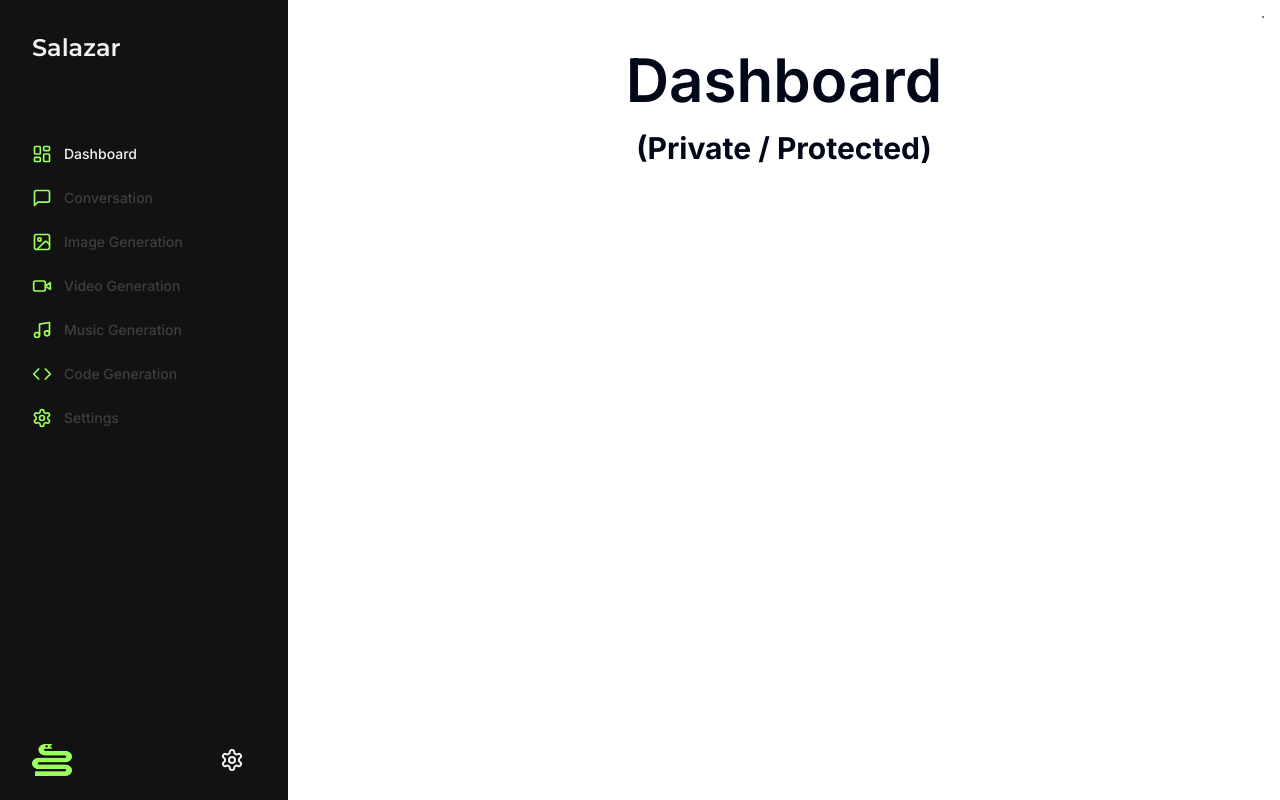
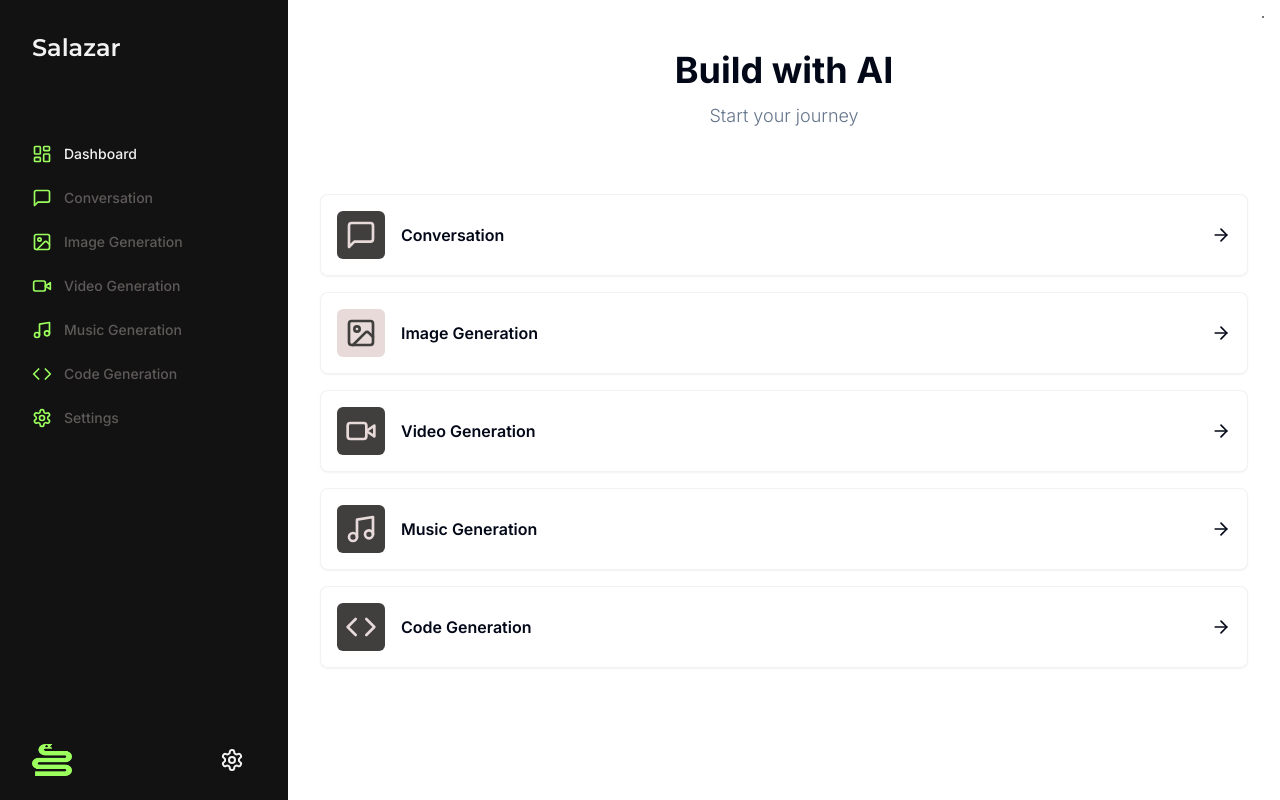
Before and after one commit to colinpoon/salazar, a Next.js app: page /dashboard in a window 1280 px wide. Built offline with nearby package versions, Linux system fonts and the light colour scheme.

Commit message:
dashboard tool cards and routes

```diff
--- a/app/(dashboard)/(routes)/dashboard/page.tsx
+++ b/app/(dashboard)/(routes)/dashboard/page.tsx
@@ -1,14 +1,124 @@
+'use client';
+import { useRouter } from 'next/navigation';
+import { cn } from '@/lib/utils';
+import {
+  Card,
+  CardContent,
+  CardDescription,
+  CardFooter,
+  CardHeader,
+  CardTitle,
+} from '@/components/ui/card';
+import {
+  ArrowRight,
+  ImageIcon,
+  MessageSquare,
+  LayoutDashboard,
+  Music,
+  Settings,
+  VideoIcon,
+  Code,
+} from 'lucide-react';
+
+// {
+//   label: 'Image Generation',
+//   icon: ImageIcon,
+//   href: '/image',
+//   color: 'text-brand-primary',
+// },
+// {
+//   label: 'Video Generation',
+//   icon: VideoIcon,
+//   href: '/video',
+//   color: 'text-brand-primary',
+// },
+// {
+//   label: 'Music Generation',
+//   icon: Music,
+//   href: '/music',
+//   color: 'text-brand-primary',
+// },
+// {
+//   label: 'Code Generation',
+//   icon: Code,
+//   href: '/code',
+//   color: 'text-brand-primary',
+// },
+// {
+//   label: 'Settings',
+//   icon: Settings,
+//   href: '/settings',
+//   color: 'text-brand-primary',
+// },
+const tools = [
+  {
+    label: 'Conversation',
+    icon: MessageSquare,
+    color: 'text-brand-secondary',
+    bgColor: 'bg-brand-muted-2',
+    href: '/conversation',
+  },
+  {
+    label: 'Image Generation',
+    icon: ImageIcon,
+    color: 'text-brand-muted-2',
+    bgColor: 'bg-brand-secondary',
+    href: '/image',
+  },
+  {
+    label: 'Video Generation',
+    icon: VideoIcon,
+    color: 'text-brand-secondary',
+    bgColor: 'bg-brand-muted-2',
+    href: '/video',
+  },
+  {
+    label: 'Music Generation',
+    icon: Music,
+    color: 'text-brand-secondary',
+    bgColor: 'bg-brand-muted-2',
+    href: '/music',
+  },
+  {
+    label: 'Code Generation',
+    icon: Code,
+    color: 'text-brand-secondary',
+    bgColor: 'bg-brand-muted-2',
+    href: '/code',
+  },
+];
 export default function DashboardPage() {
+  const router = useRouter();
   return (
-    <div className="flex flex-col items-center px-[32px] py-[32px] h-full">
-      <div className="flex flex-col gap-5 items-center">
-        <p className="text-6xl text-black-500 font-semibold">
-          Dashboard
-        </p>
-        <p className="text-3xl text-black-500 font-bold">
-          (Private / Protected)
+    <div className="flex flex-col items-center px-4 py-4 md:px-[32px] md:py-[32px] h-full">
+      <div className="flex flex-col gap-3 items-center mb-[64px]">
+        <h2 className="text-2xl md:text-4xl text-black-500 text-center font-bold">
+          Build with AI
+        </h2>
+        <p className="text-muted-foreground font-light text-sm md:text-lg text-center">
+          Start your journey
         </p>
       </div>
+      <div className="space-y-4 w-full">
+        {tools.map((tool) => (
+          <Card
+            onClick={() => router.push(tool.href)}
+            key={tool.href}
+            className="p-4 border-black/5 flex items-center justify-between hover:shadow-md transition cursor-pointer"
+          >
+            <div className="flex items-center gap-x-4">
+              <div
+                className={cn('p-2 w-fit rounded-md', tool.bgColor)}
+              >
+                <tool.icon className={cn('w-8 h-8', tool.color)} />
+              </div>
+              <div className="font-semibold">{tool.label}</div>
+            </div>
+            <ArrowRight className="w-5 h-5" />
+          </Card>
+        ))}
+      </div>
+      <div className="flex flex-col gap-5 items-center"></div>
     </div>
   );
 }
--- a/components/sidebar.tsx
+++ b/components/sidebar.tsx
@@ -104,7 +104,7 @@
                 'text-sm group p-3 w-full justify-start font-medium cursor-pointer hover:text-brand-primary transition',
                 pathname === route.href
                   ? 'text-white'
-                  : 'text-brand-muted-2'
+                  : 'text-brand-muted-1'
               )}
             >
               <div className="flex items-center flex-1">
@@ -117,6 +117,9 @@
           ))}
         </div>
       </div>
+
+      {/* sidebar footer */}
+
       <div className="flex flex-row items-center justify-between mb-4 px-[32px]">
         <Link href={'/dashboard'} className="flex items-center">
           <div className="relative w-10 h-8">
@@ -133,7 +136,7 @@
                 'text-sm group p-3 w-full justify-start font-medium cursor-pointer hover:bg-white/10 rounded-full transition',
                 pathname === route.href
                   ? 'text-white'
-                  : 'text-brand-primary'
+                  : 'text-brand-muted-1'
               )}
             >
               <div className="flex items-center flex-1">
--- /dev/null
+++ b/components/ui/card.tsx
@@ -0,0 +1,79 @@
+import * as React from "react"
+
+import { cn } from "@/lib/utils"
+
+const Card = React.forwardRef<
+  HTMLDivElement,
+  React.HTMLAttributes<HTMLDivElement>
+>(({ className, ...props }, ref) => (
+  <div
+    ref={ref}
+    className={cn(
+      "rounded-lg border bg-card text-card-foreground shadow-sm",
+      className
+    )}
+    {...props}
+  />
+))
+Card.displayName = "Card"
+
+const CardHeader = React.forwardRef<
+  HTMLDivElement,
+  React.HTMLAttributes<HTMLDivElement>
+>(({ className, ...props }, ref) => (
+  <div
+    ref={ref}
+    className={cn("flex flex-col space-y-1.5 p-6", className)}
+    {...props}
+  />
+))
+CardHeader.displayName = "CardHeader"
+
+const CardTitle = React.forwardRef<
+  HTMLParagraphElement,
+  React.HTMLAttributes<HTMLHeadingElement>
+>(({ className, ...props }, ref) => (
+  <h3
+    ref={ref}
+    className={cn(
+      "text-2xl font-semibold leading-none tracking-tight",
+      className
+    )}
+    {...props}
+  />
+))
+CardTitle.displayName = "CardTitle"
+
+const CardDescription = React.forwardRef<
+  HTMLParagraphElement,
+  React.HTMLAttributes<HTMLParagraphElement>
+>(({ className, ...props }, ref) => (
+  <p
+    ref={ref}
+    className={cn("text-sm text-muted-foreground", className)}
+    {...props}
+  />
+))
+CardDescription.displayName = "CardDescription"
+
+const CardContent = React.forwardRef<
+  HTMLDivElement,
+  React.HTMLAttributes<HTMLDivElement>
+>(({ className, ...props }, ref) => (
+  <div ref={ref} className={cn("p-6 pt-0", className)} {...props} />
+))
+CardContent.displayName = "CardContent"
+
+const CardFooter = React.forwardRef<
+  HTMLDivElement,
+  React.HTMLAttributes<HTMLDivElement>
+>(({ className, ...props }, ref) => (
+  <div
+    ref={ref}
+    className={cn("flex items-center p-6 pt-0", className)}
+    {...props}
+  />
+))
+CardFooter.displayName = "CardFooter"
+
+export { Card, CardHeader, CardFooter, CardTitle, CardDescription, CardContent }
--- a/tailwind.config.js
+++ b/tailwind.config.js
@@ -16,7 +16,7 @@
 
       'action-primary-hover': '#9BFF5D',
 
-      'black': '#131212',
+      'black-0': '#000',
       'black': '#131212',
       'white': '#f2f2f2',
 
```
